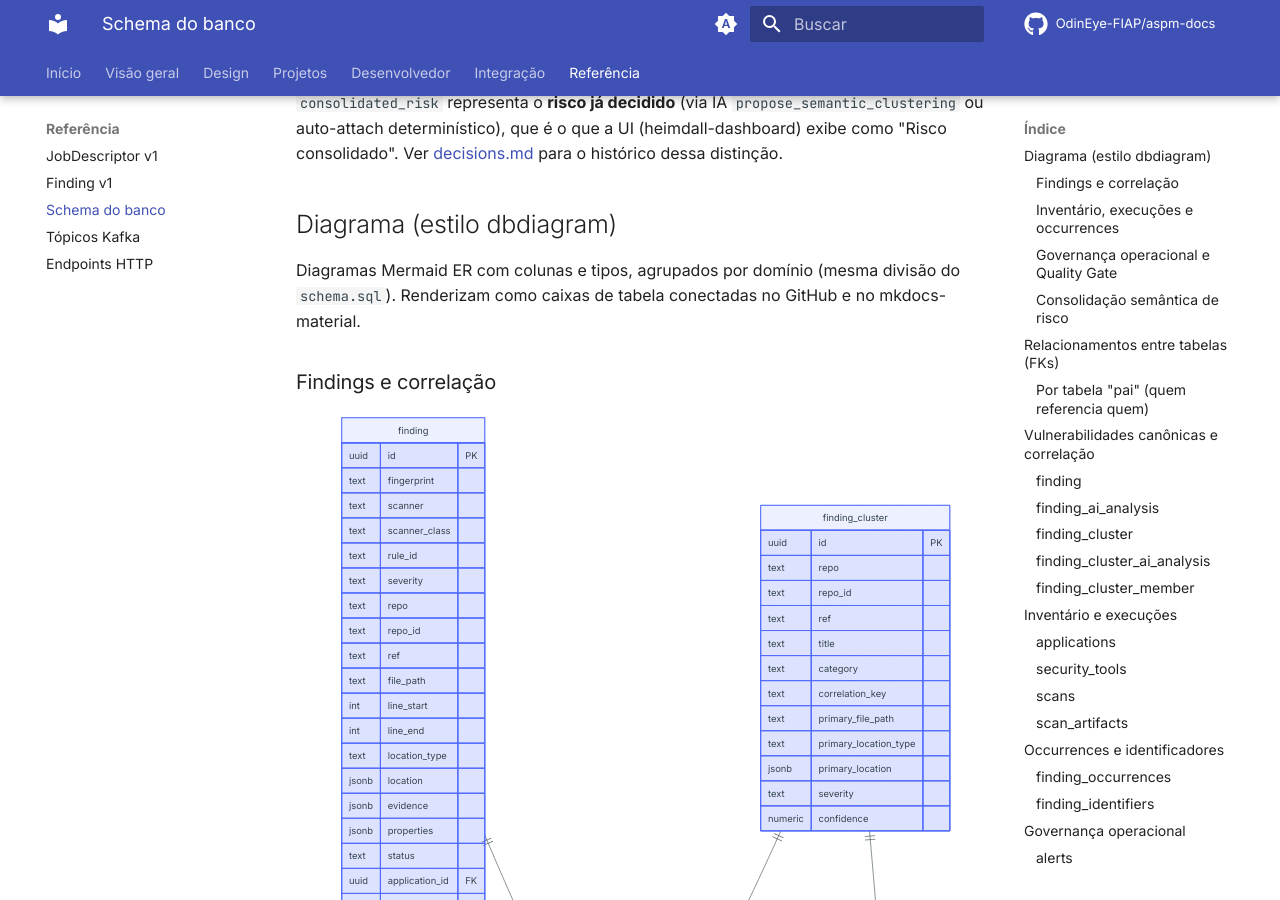
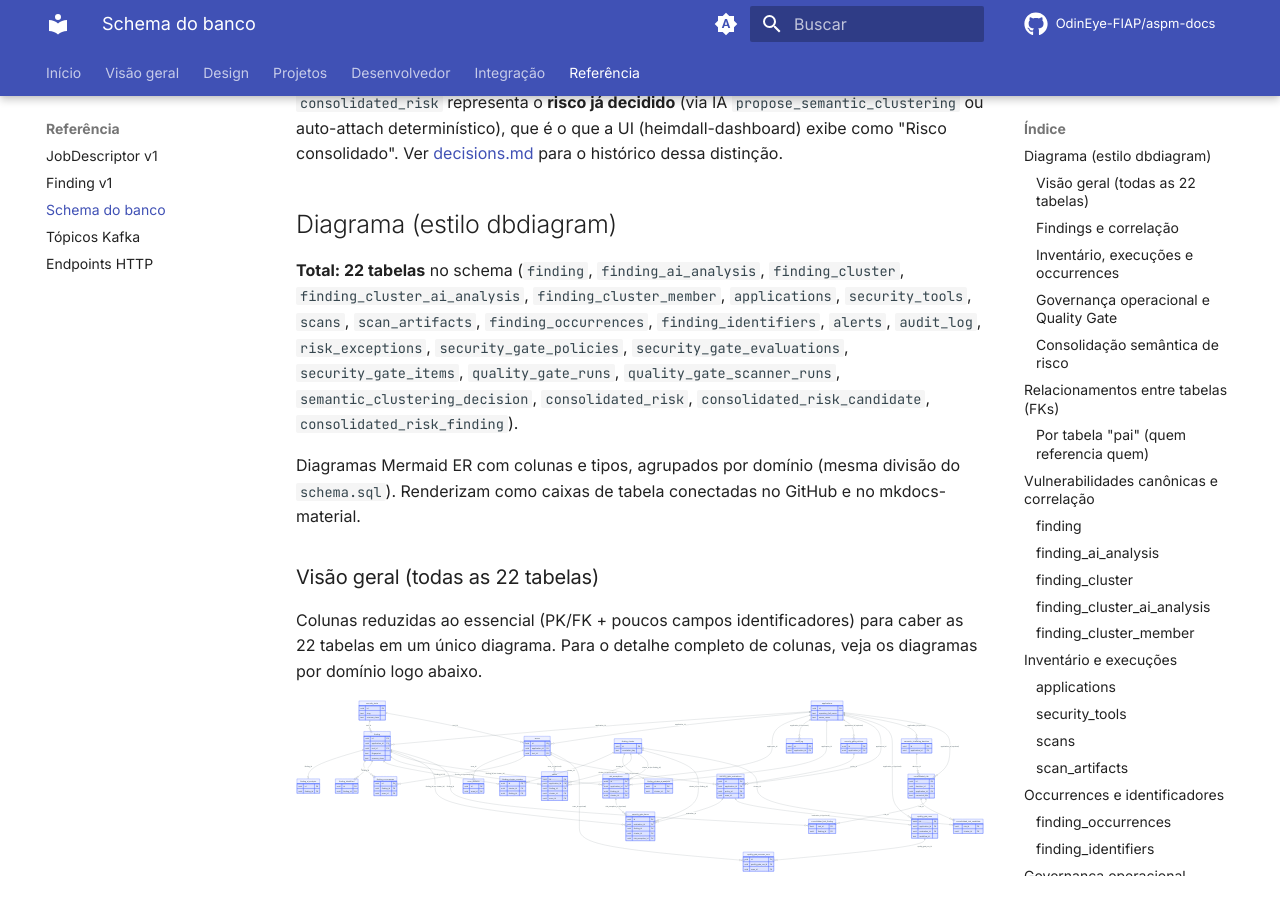
Before and after one commit to OdinEye-FIAP/aspm-docs, an MkDocs documentation site: the page built from docs/reference/database-schema.md, in a window 1280 px wide and 900 px high, scrolled down 297 px. Built offline with MkDocs 1.6.1 and Material for MkDocs 9.7.7, drawn with Linux system fonts in a browser that asks for light colours; comment, search, counter and statistics services are not loaded; part of the change alters nothing that is shown.

Commit message:
docs: adicionar diagrama unico com as 22 tabelas do schema
Co-authored-by: Copilot <223556219+Copilot@users.noreply.github.com>

````diff
--- a/docs/reference/database-schema.md
+++ b/docs/reference/database-schema.md
@@ -6,7 +6,180 @@ Convenção de nomenclatura: `finding_cluster`/`finding_cluster_member` represen
 
 ## Diagrama (estilo dbdiagram)
 
+**Total: 22 tabelas** no schema (`finding`, `finding_ai_analysis`, `finding_cluster`, `finding_cluster_ai_analysis`, `finding_cluster_member`, `applications`, `security_tools`, `scans`, `scan_artifacts`, `finding_occurrences`, `finding_identifiers`, `alerts`, `audit_log`, `risk_exceptions`, `security_gate_policies`, `security_gate_evaluations`, `security_gate_items`, `quality_gate_runs`, `quality_gate_scanner_runs`, `semantic_clustering_decision`, `consolidated_risk`, `consolidated_risk_candidate`, `consolidated_risk_finding`).
+
 Diagramas Mermaid ER com colunas e tipos, agrupados por domínio (mesma divisão do `schema.sql`). Renderizam como caixas de tabela conectadas no GitHub e no mkdocs-material.
+
+### Visão geral (todas as 22 tabelas)
+
+Colunas reduzidas ao essencial (PK/FK + poucos campos identificadores) para caber as 22 tabelas em um único diagrama. Para o detalhe completo de colunas, veja os diagramas por domínio logo abaixo.
+
+```mermaid
+erDiagram
+    applications {
+        uuid id PK
+        text repository_full_name
+        text owner_name
+    }
+    security_tools {
+        uuid id PK
+        text slug
+        text scanner_class
+    }
+    scans {
+        uuid id PK
+        uuid application_id FK
+        uuid tool_id FK
+    }
+    scan_artifacts {
+        uuid id PK
+        uuid scan_id FK
+    }
+    finding {
+        uuid id PK
+        uuid application_id FK
+        uuid tool_id FK
+        text fingerprint
+        text scanner_class
+    }
+    finding_ai_analysis {
+        uuid id PK
+        uuid finding_id FK
+    }
+    finding_occurrences {
+        uuid id PK
+        uuid finding_id FK
+        uuid scan_id FK
+    }
+    finding_identifiers {
+        uuid id PK
+        uuid finding_id FK
+    }
+    finding_cluster {
+        uuid id PK
+        text correlation_key
+    }
+    finding_cluster_ai_analysis {
+        uuid id PK
+        uuid cluster_id FK
+    }
+    finding_cluster_member {
+        uuid id PK
+        uuid cluster_id FK
+        uuid finding_id FK
+    }
+    alerts {
+        uuid id PK
+        uuid application_id FK
+        uuid finding_id FK
+        uuid cluster_id FK
+        uuid scan_id FK
+    }
+    audit_log {
+        uuid id PK
+        uuid application_id FK
+    }
+    risk_exceptions {
+        uuid id PK
+        uuid application_id FK
+        uuid finding_id FK
+        uuid cluster_id FK
+    }
+    security_gate_policies {
+        uuid id PK
+        uuid application_id FK
+    }
+    security_gate_evaluations {
+        uuid id PK
+        uuid application_id FK
+        uuid policy_id FK
+        uuid scan_id FK
+    }
+    security_gate_items {
+        uuid id PK
+        uuid evaluation_id FK
+        uuid finding_id FK
+        uuid cluster_id FK
+        uuid risk_exception_id FK
+    }
+    quality_gate_runs {
+        uuid id PK
+        uuid application_id FK
+        uuid evaluation_id FK
+        text workflow_id
+    }
+    quality_gate_scanner_runs {
+        uuid id PK
+        uuid quality_gate_run_id FK
+        uuid scan_id FK
+    }
+    semantic_clustering_decision {
+        uuid id PK
+        uuid application_id FK
+    }
+    consolidated_risk {
+        uuid id PK
+        uuid decision_id FK
+        uuid application_id FK
+        text canonical_title
+    }
+    consolidated_risk_candidate {
+        uuid risk_id FK
+        uuid cluster_id FK
+    }
+    consolidated_risk_finding {
+        uuid risk_id FK
+        uuid finding_id FK
+    }
+
+    applications ||--o{ finding : "application_id"
+    applications ||--o{ scans : "application_id"
+    applications ||--o{ alerts : "application_id"
+    applications ||--o{ audit_log : "application_id (opcional)"
+    applications ||--o{ risk_exceptions : "application_id"
+    applications ||--o{ security_gate_policies : "application_id (opcional)"
+    applications ||--o{ security_gate_evaluations : "application_id"
+    applications ||--o{ quality_gate_runs : "application_id (opcional)"
+    applications ||--o{ semantic_clustering_decision : "application_id (opcional)"
+    applications ||--o{ consolidated_risk : "application_id (opcional)"
+
+    security_tools ||--o{ finding : "tool_id"
+    security_tools ||--o{ scans : "tool_id"
+
+    scans ||--o{ scan_artifacts : "scan_id"
+    scans ||--o{ finding_occurrences : "scan_id"
+    scans ||--o{ alerts : "scan_id (opcional)"
+    scans ||--o{ security_gate_evaluations : "scan_id (opcional)"
+    scans ||--o{ quality_gate_scanner_runs : "scan_id (opcional)"
+
+    finding ||--o| finding_ai_analysis : "finding_id"
+    finding ||--o{ finding_occurrences : "finding_id"
+    finding ||--o{ finding_identifiers : "finding_id"
+    finding ||--o| finding_cluster_member : "finding_id (1:1)"
+    finding ||--o{ alerts : "finding_id (opcional/xor)"
+    finding ||--o{ risk_exceptions : "finding_id (xor cluster_id)"
+    finding ||--o{ security_gate_items : "finding_id (xor cluster_id)"
+    finding ||--o{ consolidated_risk_finding : "finding_id"
+
+    finding_cluster ||--o{ finding_cluster_member : "cluster_id"
+    finding_cluster ||--o| finding_cluster_ai_analysis : "cluster_id"
+    finding_cluster ||--o{ alerts : "cluster_id (opcional/xor)"
+    finding_cluster ||--o{ risk_exceptions : "cluster_id (xor finding_id)"
+    finding_cluster ||--o{ security_gate_items : "cluster_id (xor finding_id)"
+    finding_cluster ||--o{ consolidated_risk_candidate : "cluster_id"
+
+    risk_exceptions ||--o{ security_gate_items : "risk_exception_id (opcional)"
+
+    security_gate_policies ||--o{ security_gate_evaluations : "policy_id"
+    security_gate_evaluations ||--o{ security_gate_items : "evaluation_id"
+    security_gate_evaluations ||--o| quality_gate_runs : "evaluation_id (opcional)"
+
+    quality_gate_runs ||--o{ quality_gate_scanner_runs : "quality_gate_run_id"
+
+    semantic_clustering_decision ||--o{ consolidated_risk : "decision_id"
+    consolidated_risk ||--o{ consolidated_risk_candidate : "risk_id"
+    consolidated_risk ||--o{ consolidated_risk_finding : "risk_id"
+```
 
 ### Findings e correlação
 
````
